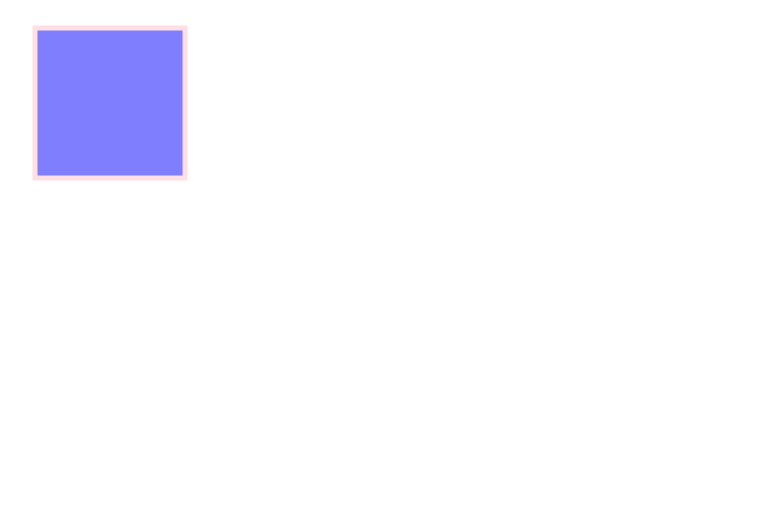
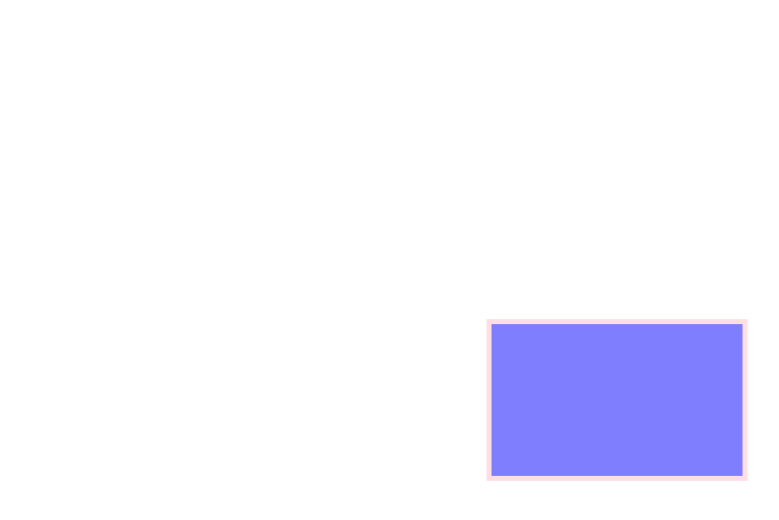
Before and after one commit to looCstnA/Generative-Art, a plain HTML site: page index.html in a window 1280 px wide. Shown: the whole page, without its empty margins (23-802 px from the left). Drawn offline with Linux system fonts and the light colour scheme.

Commit message:
Adds readme file, rectangle is now generated in Javascript

```diff
--- a/index.html
+++ b/index.html
@@ -4,10 +4,35 @@
 	<meta name="keywords" content="Inclusive, Generative, Art, HTML, CSS, JavaScript, Antscool">
 	<meta name="author" content="Gautier Van Rossom">
 	<meta name="viewport" content="width=device-width, initial-scale=1.0">
+	<style type="text/css">
+		body {
+		   margin-left:auto;
+		   margin-right:auto;
+		   display:block;
+		}
+	</style>
 </head>
-<body style="height: 100%; width: 100%;">
-	<svg width="100%" height="100%">
-	  <rect x="50" y="20" width="150" height="150"
-  style="fill:blue;stroke:pink;stroke-width:5;opacity:0.5" />
+<body>
+	<svg id="svg" width="100%" height="100%" xmlns="http://www.w3.org/2000/svg" xmlns:xlink="http://www.w3.org/1999/xlink" version="1.1">
+
 	</svg>
+	<script type="text/javascript">
+		// Javascript needs some reference to draw things.
+		// Since we are creating an SVG here, we need the following to specify we are working in SVG.
+		const svgns = "http://www.w3.org/2000/svg";
+
+		// Select our svg
+		const svg = document.getElementById("svg");
+
+		// Create a rectangle
+		const rect = document.createElementNS(svgns, "rect");
+		rect.setAttributeNS( null,'x',"40%" );
+		rect.setAttributeNS( null,'y',"40%" );
+		rect.setAttributeNS( null,'width',"20%" );
+		rect.setAttributeNS( null,'height',"20%" );
+		rect.setAttributeNS( null,'style',"fill:blue;stroke:pink;stroke-width:5;opacity:0.5" );
+
+		// Append rectangle to our svg
+		svg.appendChild(rect);
+	</script>
 </body>
```
Also changed, not shown: 1 other file.
